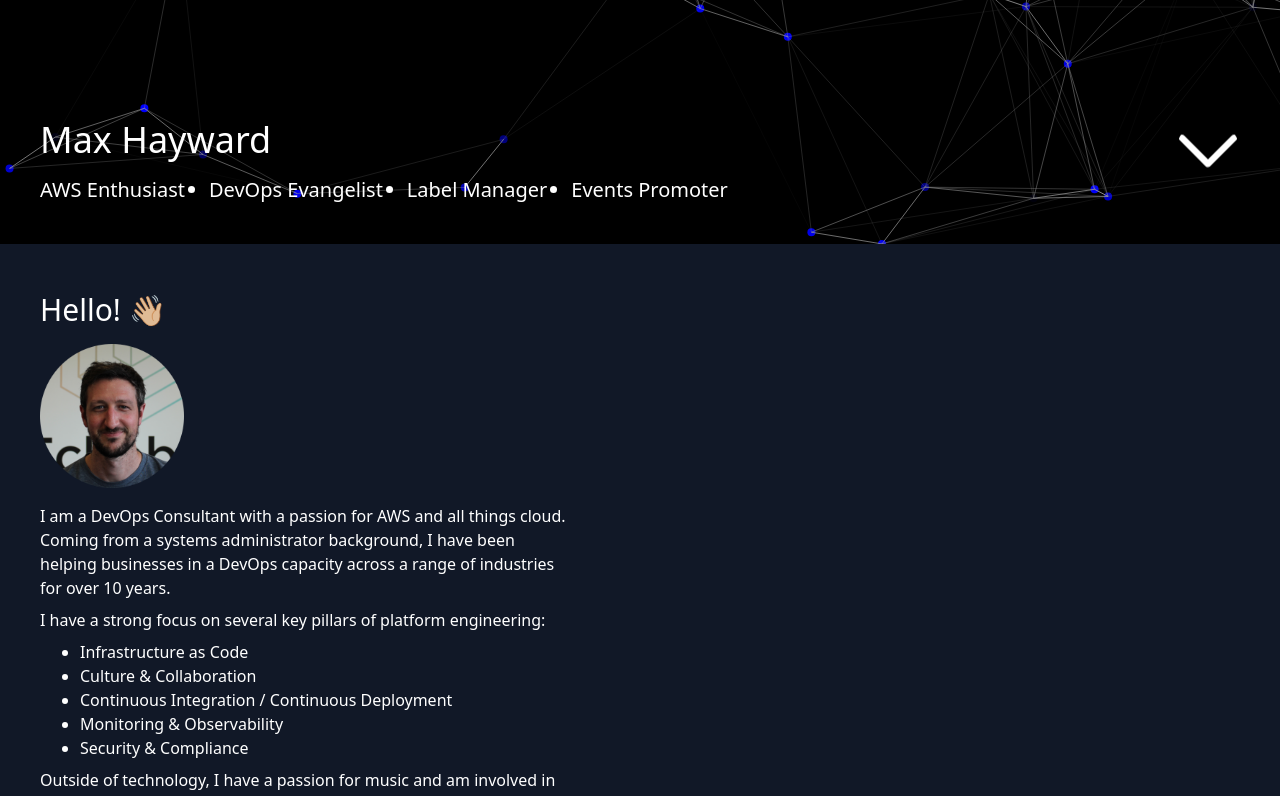
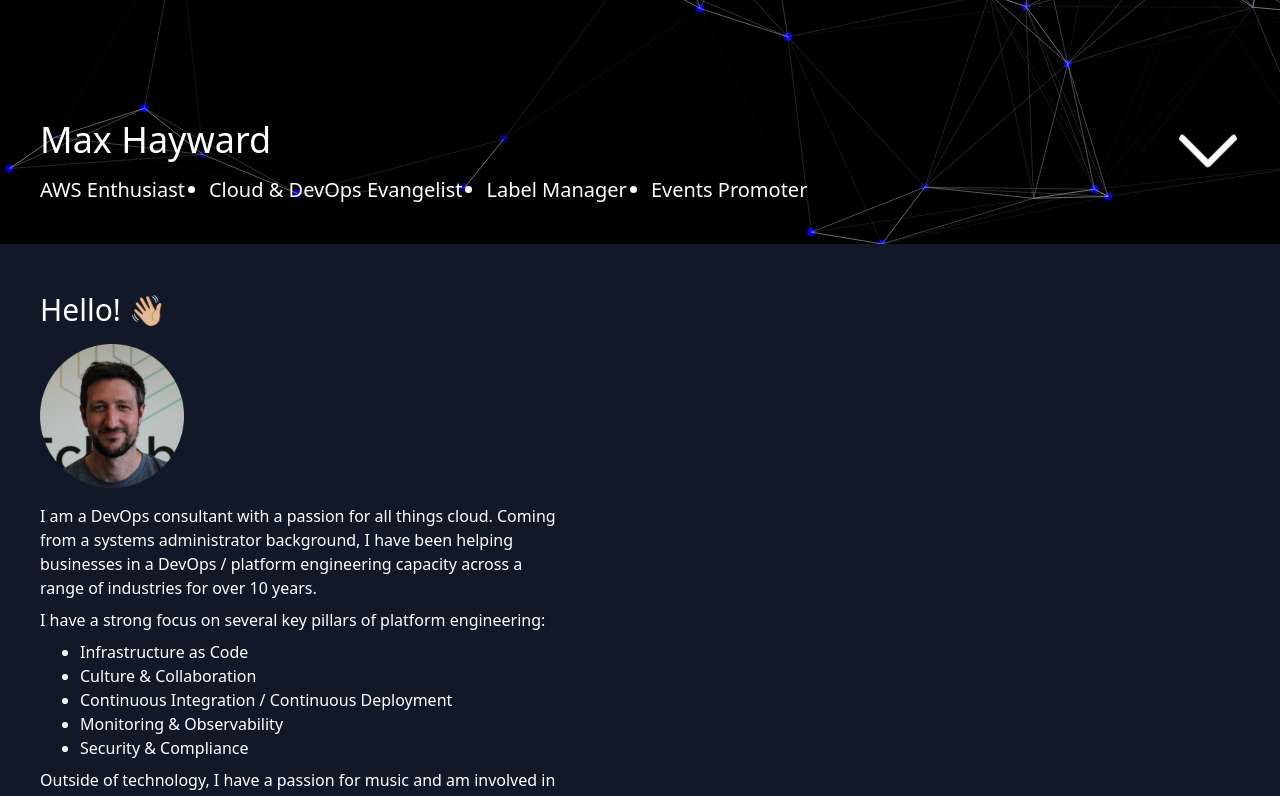
Before and after one commit to maxhayward/maxhayward.github.io, a Vue app: page / in a window 1280 px wide. Shown: the part 556-1352 px from the top of the page. Built offline with nearby package versions, Linux system fonts and the light colour scheme.

Commit message:
updated text

```diff
--- a/src/views/HomeView.vue
+++ b/src/views/HomeView.vue
@@ -54,7 +54,7 @@ onUnmounted(() => {
               class="sm:flex sm:flex-wrap sm:list-disc sm:space-x-6 sm:me-4 text-xl sm:items-center sm:justify-center sm:text-center"
             >
               <p>AWS Enthusiast</p>
-              <li>DevOps Evangelist</li>
+              <li>Cloud & DevOps Evangelist</li>
               <li>Label Manager</li>
               <li>Events Promoter</li>
             </ul>
@@ -77,9 +77,9 @@ onUnmounted(() => {
             <div>
               <img src="@/assets/profile_pic.png" alt="ProfilePic" class="mb-4 h-36 w-36 fade-in" />
               <p class="mb-2 md:pr-20 fade-in">
-                I am a DevOps Consultant with a passion for AWS and all things cloud. Coming from a
-                systems administrator background, I have been helping businesses in a DevOps
-                capacity across a range of industries for over 10 years.
+                I am a DevOps consultant with a passion for all things cloud. Coming from a systems
+                administrator background, I have been helping businesses in a DevOps / platform
+                engineering capacity across a range of industries for over 10 years.
               </p>
               <p class="mb-2 md:pr-20 fade-in">
                 I have a strong focus on several key pillars of platform engineering:
```
Also changed, not shown: 2 other files (tests, documents, lock files or other folders).
